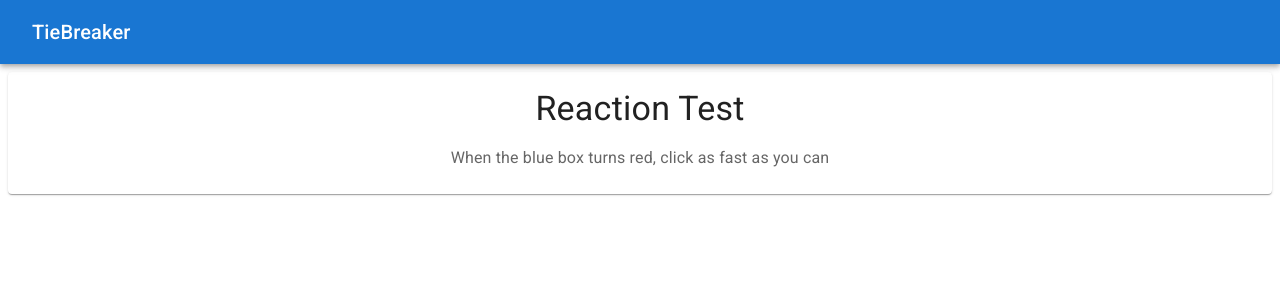
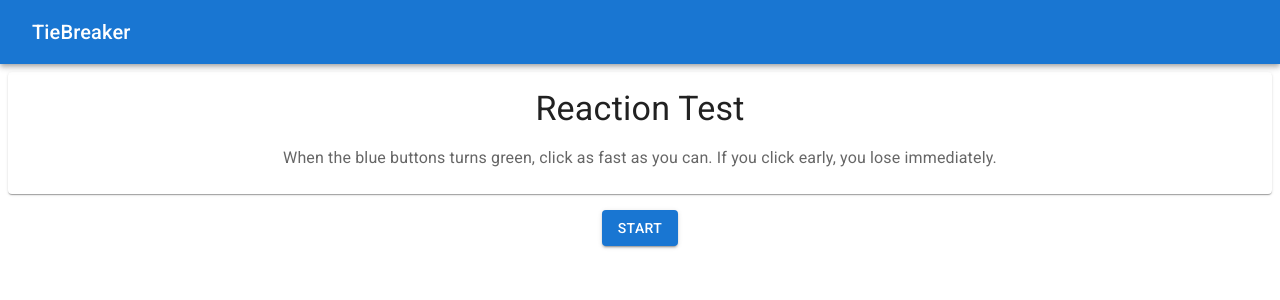
Before and after one commit to Glenn-Chiang/TieBreaker, a React (Vite) app: page /games/reaction-test in a window 1280 px wide. Shown: the top 300 px of the page. Built offline with nearby package versions, Linux system fonts and the light colour scheme.

Commit message:
Add reaction test

```diff
--- a/src/components/GameBanner.tsx
+++ b/src/components/GameBanner.tsx
@@ -1,13 +1,15 @@
 import { Card, CardContent, Stack, Typography } from "@mui/material";
 import { Game } from "../data/games";
 
-export default function GameBanner({game}: {game: Game}) {
+export default function GameBanner({ gameData}: { gameData: Game }) {
   return (
     <Card sx={{ textAlign: "center" }}>
       <CardContent>
         <Stack gap={2}>
-        <Typography variant="h4">{game.name}</Typography>
-        <Typography variant="body1" color="textSecondary">{game.description}</Typography>
+          <Typography variant="h4">{gameData.name}</Typography>
+          <Typography variant="body1" color="textSecondary">
+            {gameData.description}
+          </Typography>
         </Stack>
       </CardContent>
     </Card>
--- a/src/data/games.ts
+++ b/src/data/games.ts
@@ -11,7 +11,7 @@ export const GAMES: Game[] = [
   {
     id: "reaction-test",
     name: "Reaction Test",
-    description: "When the blue box turns red, click as fast as you can",
+    description: "When the blue buttons turns green, click as fast as you can. If you click early, you lose immediately.",
   },
   { id: "stat-challenge", name: "Stat Challenge", description: "description" },
 ];
--- a/src/pages/ReactionTest.tsx
+++ b/src/pages/ReactionTest.tsx
@@ -1,14 +1,109 @@
-import { Box } from "@mui/material";
+import { Box, Button, Stack, Typography } from "@mui/material";
 import GameBanner from "../components/GameBanner";
 import { GAMES } from "../data/games";
+import { useState } from "react";
+
+type GameState = "pre-game" | "in-game" | "post-game";
 
 export default function ReactionTest() {
   const gameData = GAMES.find((data) => data.id === "reaction-test")!;
 
+  const [gameState, setGameState] = useState<GameState>("pre-game");
+  const [winnerId, setWinnerId] = useState<null | number>(null);
+
+  // When buttonActive is true, the buttons turn green and players can start clicking
+  const [buttonActive, setButtonActive] = useState(false);
+
+
+  const startGame = () => {
+    setGameState("in-game");
+
+    // Randomly determine the time at which the buttons will activate
+    const activationTime = getRandomTimer()
+
+    setTimeout(() => {
+      setButtonActive(true)
+    }, activationTime * 1000)
+  };
+
+  const handleClick = (playerId: number) => {
+    setGameState("post-game");
+    setButtonActive(false)
+
+    if (buttonActive) {
+      setWinnerId(playerId);
+    } else {
+      // If player clicks before buttons are active, they lose and the other player wins
+      setWinnerId(playerId === 1 ? 2 : 1);
+    }
+  };
+
   return (
-    <Box>
-      <GameBanner game={gameData} />
-
-    </Box>
+    <>
+      <GameBanner gameData={gameData} />
+      <Box sx={{ display: "flex", justifyContent: "center", padding: 2 }}>
+        {gameState === "pre-game" ? (
+          <StartButton handleClick={startGame} />
+        ) : gameState === "in-game" ? (
+          <Stack spacing={1} width={"100%"}>
+            <ReactionButton
+              playerId={1}
+              isActive={buttonActive}
+              handleClick={handleClick}
+            />
+            <ReactionButton
+              playerId={2}
+              isActive={buttonActive}
+              handleClick={handleClick}
+            />
+          </Stack>
+        ) : (
+          <Stack spacing={1}>
+            <Typography>Player {winnerId} wins!</Typography>
+            <StartButton handleClick={startGame} />
+          </Stack>
+        )}
+      </Box>
+    </>
   );
 }
+
+// Randomly determine the time at which the buttons will activate. Between 1 and 10 seconds.
+function getRandomTimer() {
+  return Math.floor(Math.random() * 2) + 1;
+}
+
+interface StartButtonProps {
+  handleClick: () => void;
+}
+
+function StartButton({ handleClick }: StartButtonProps) {
+  return (
+    <Button onClick={handleClick} variant="contained">
+      Start
+    </Button>
+  );
+}
+
+interface ReactionButtonProps {
+  playerId: number;
+  isActive: boolean;
+  handleClick: (playerId: number) => void;
+}
+
+function ReactionButton({
+  playerId,
+  isActive,
+  handleClick,
+}: ReactionButtonProps) {
+  return (
+    <Button
+      onClick={() => handleClick(playerId)}
+      variant="contained"
+      color={isActive ? "success" : "primary"}
+      sx={{ height: 200 }}
+    >
+      Player {playerId}
+    </Button>
+  );
+}
```
